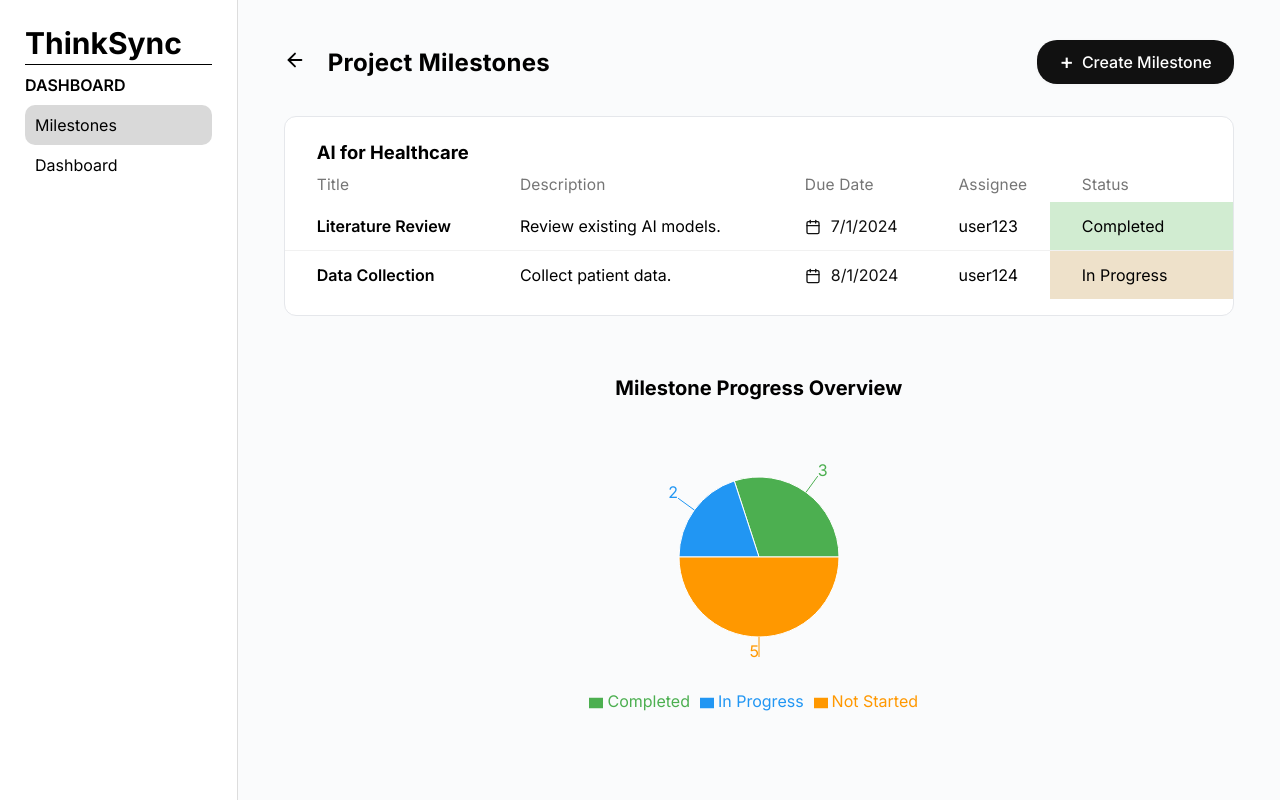
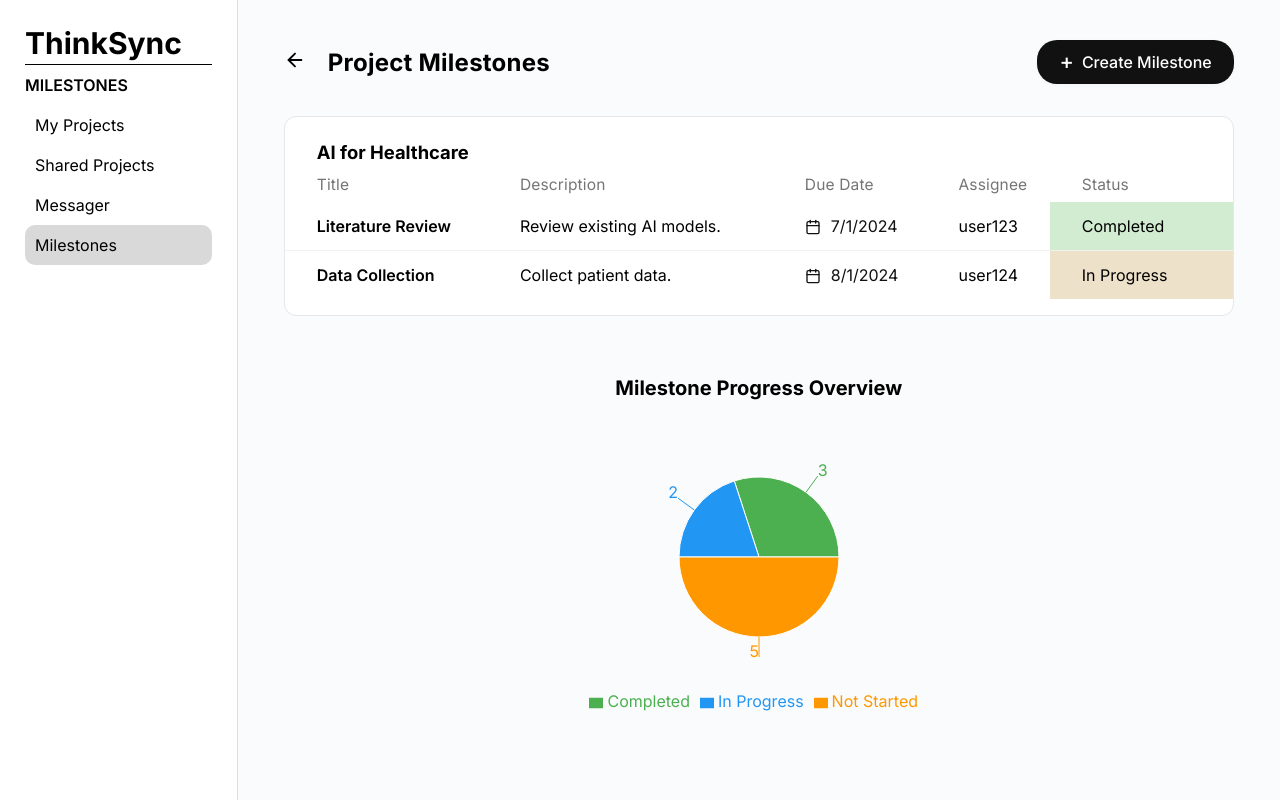
Before and after one commit to ilyKenta/ThinkSync, a Next.js app in the folder frontend/: page /milestones in a window 1280 px wide. Built offline with nearby package versions, Linux system fonts and the light colour scheme.

Commit message:
fixed sidebar+ added mile button to research dash

```diff
--- a/frontend/src/app/milestones/Milestones.module.css
+++ b/frontend/src/app/milestones/Milestones.module.css
@@ -50,7 +50,7 @@
   transition: background-color 0.3s ease;
 }
 
-.sidebar li:nth-child(1) {
+.sidebar li:nth-child(4) {
 
   /*color: #555;*/
   cursor: pointer;
--- a/frontend/src/app/milestones/page.tsx
+++ b/frontend/src/app/milestones/page.tsx
@@ -9,6 +9,7 @@ import { useRouter } from "next/navigation";
 import { Calendar, ArrowLeft } from "lucide-react";
 
 import Link from "next/link";
+
 
 import styles from "./Milestones.module.css";
 
@@ -42,6 +43,7 @@ export default function MilestonesPage() {
   >([]);
 
   const [error, setError] = useState<string | null>(null);
+  const [unreadCount, setUnreadCount] = useState(0);
 
   useEffect(() => {
     // Fetch all milestones from mock data
@@ -160,7 +162,7 @@ export default function MilestonesPage() {
     <main className={styles.container}>
       <nav className={styles.sidebar}>
         <h2>ThinkSync</h2>
-        <h3>DASHBOARD</h3>
+        <h3>MILESTONES</h3>
 
         <ul>
           <li>
@@ -168,23 +170,68 @@ export default function MilestonesPage() {
               type="button"
               onClick={() => {
                 setActiveTab("my");
-                router.push("/milestones");
+                router.push("/researcher-dashboard");
               }}
-              className={activeTab === "my" ? styles.active : ""}
+              className={activeTab === "my" ? styles.activeTab : ""}
             >
-              Milestones
+              My Projects
             </button>
           </li>
           <li>
             <button
               type="button"
               onClick={() => {
-                setActiveTab("my");
-                router.push("/researcher-dashboard");
+                setActiveTab("shared");
+                router.push("/Shared_projects");
               }}
-              className={activeTab === "my" ? styles.active : ""}
+              className={activeTab === "shared" ? styles.activeTab : ""}
             >
-              Dashboard
+              Shared Projects
+            </button>
+          </li>
+          <li>
+            <button
+              type="button"
+              onClick={() => {
+                setActiveTab("messager");
+                router.push("/messager");
+              }}
+              className={activeTab === "messager" ? styles.activeTab : ""}
+            >
+              Messager
+              {unreadCount > 0 && (
+                <span
+                  style={{
+                    display: "inline-block",
+                    marginLeft: 8,
+                    minWidth: 20,
+                    height: 20,
+                    borderRadius: "50%",
+                    background: "red",
+                    color: "white",
+                    fontWeight: 600,
+                    fontSize: 12,
+                    textAlign: "center",
+                    lineHeight: "20px",
+                    padding: "0 6px",
+                    verticalAlign: "middle",
+                  }}
+                >
+                  {unreadCount > 99 ? "99+" : unreadCount}
+                </span>
+              )}
+            </button>
+          </li>
+          <li>
+            <button
+              type="button"
+              onClick={() => {
+                setActiveTab("shared");
+                router.push("/milestones");
+              }}
+              className={activeTab === "milestones" ? styles.activeTab : ""}
+            >
+              Milestones
             </button>
           </li>
         </ul>
```
Also changed, not shown: frontend/src/app/messager/page.tsx (+13 -0 lines), frontend/src/app/researcher-dashboard/page.tsx (+14 -2 lines).
